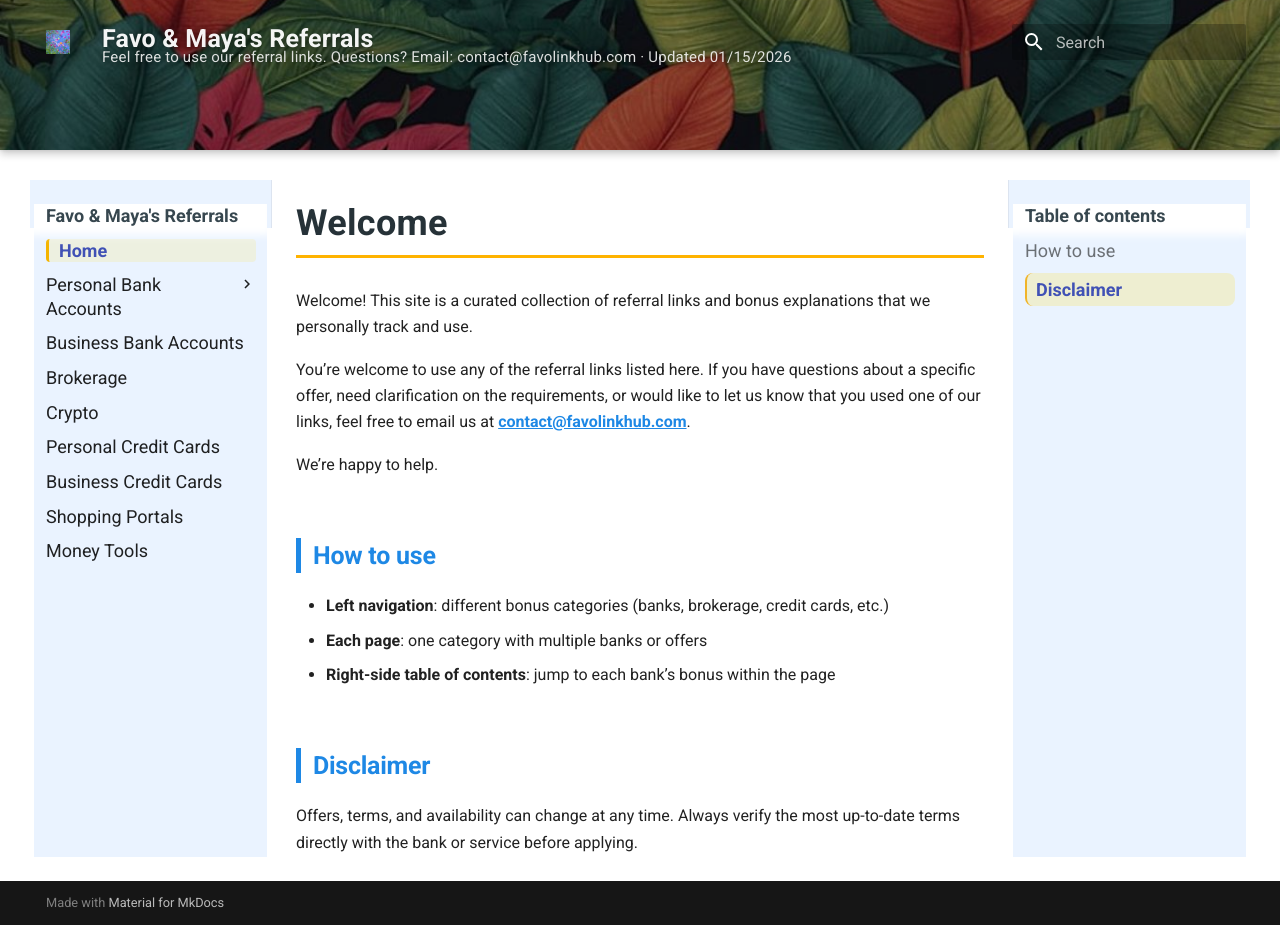
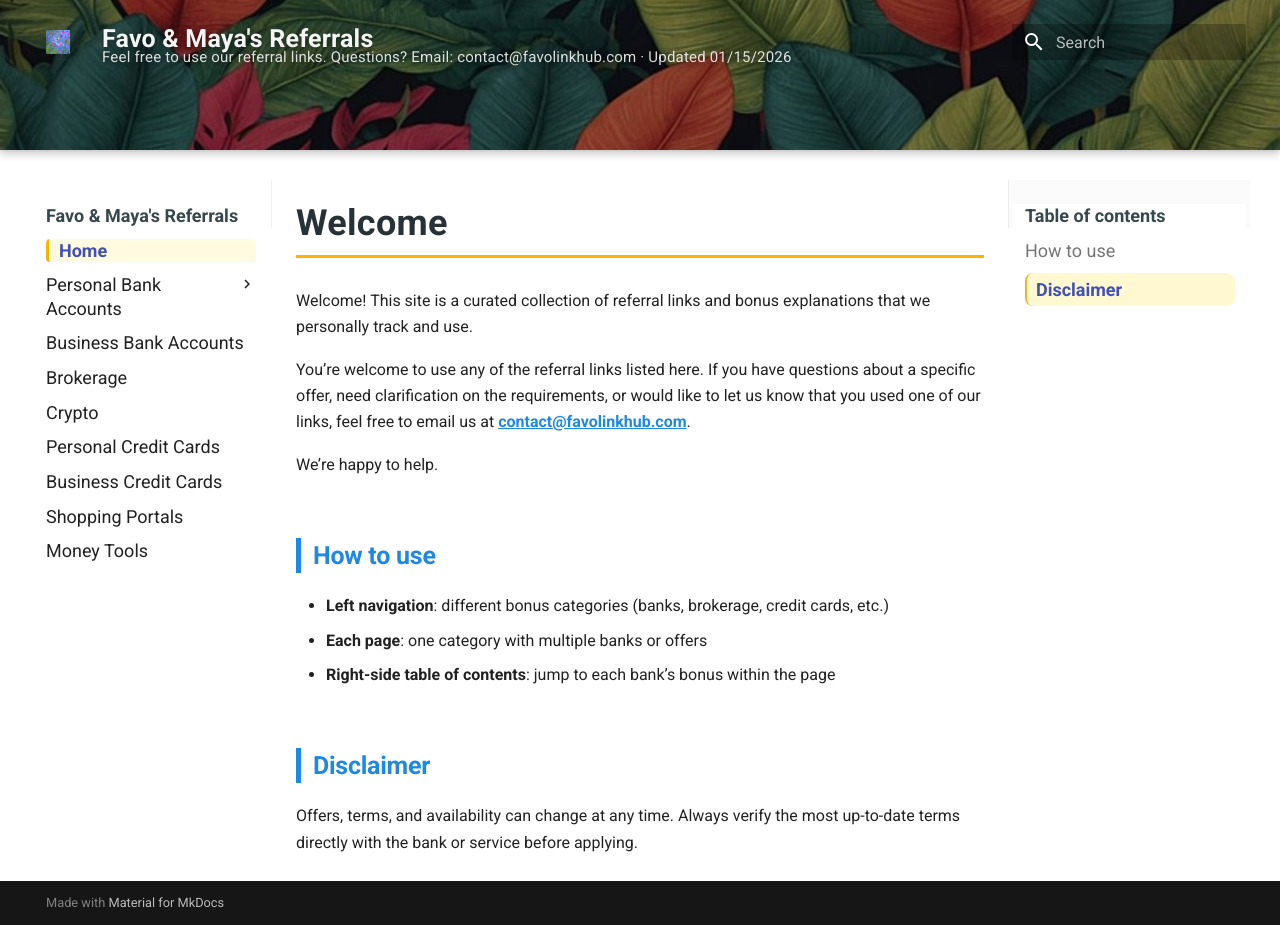
Before and after one commit to whispersofzephyr/favolinkhub-site, an MkDocs documentation site: the page built from docs/index.md, in a window 1280 px wide and 925 px high. Built offline with MkDocs 1.6.1 and Material for MkDocs 9.7.7, drawn with Linux system fonts in a browser that asks for light colours.

Commit message:
Update extra.css

```diff
--- a/docs/stylesheets/extra.css
+++ b/docs/stylesheets/extra.css
@@ -387,37 +387,3 @@ html {
     scroll-padding-top: 6rem;
   }
 }
-
-/* 只在桌面端给左右侧边栏加一个很浅的背景色 */
-@media screen and (min-width: 960px) {
-  /* 左侧主导航栏区域背景 */
-  .md-sidebar--primary {
-    background-color: #eaf3ff;  /* 很淡的蓝色，可改 */
-  }
-
-  /* 右侧 TOC 区域背景 */
-  .md-sidebar--secondary {
-    background-color: #eaf3ff;  /* 同样的很淡蓝色 */
-  }
-}
-
-/* 桌面端：让侧栏“内容层”的背景不要盖住侧栏底色 */
-@media screen and (min-width: 960px) {
-  /* Material 有时会在侧栏内部再铺一层背景 */
-  .md-sidebar__scrollwrap,
-  .md-sidebar__inner {
-    background: #eaf3ff;
-  }
-
-  /* 有些版本 TOC/导航区域自身也有白底 */
-  .md-sidebar--primary .md-nav,
-  .md-sidebar--secondary .md-nav {
-    background: #eaf3ff;
-  }
-
-  /* 继续保证侧栏容器本身是淡底色 */
-  .md-sidebar--primary,
-  .md-sidebar--secondary {
-    background-color: #eaf3ff;
-  }
-}
```
